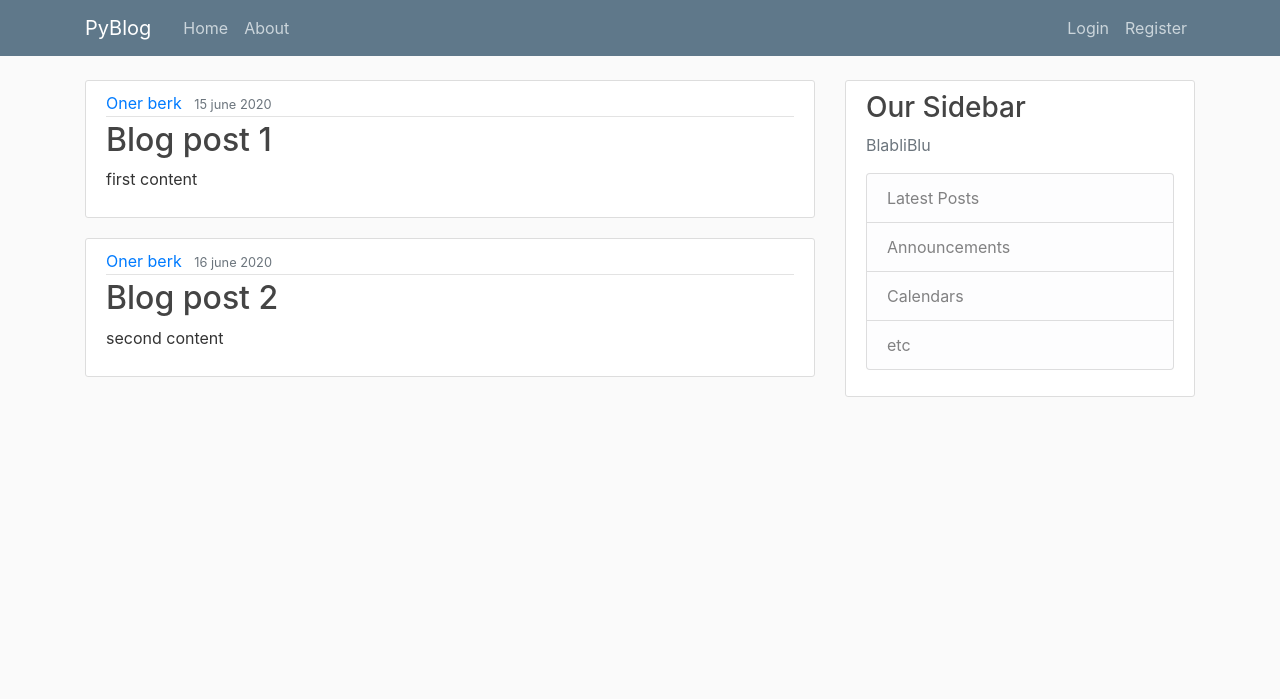
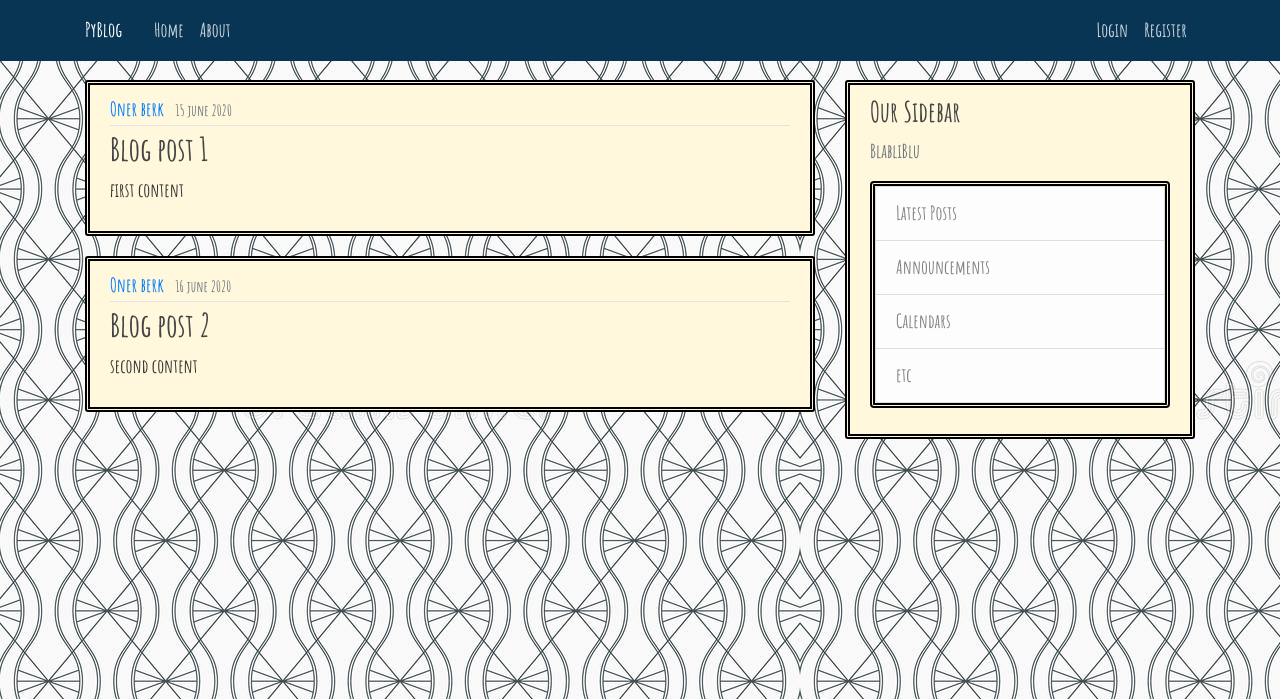
Before and after one commit to OnerBerk/PyBlog, a Flask app: page / in a window 1280 px wide. Shown: the top 699 px of the page. Run offline with Flask 2, Linux system fonts and the light colour scheme; some libraries are stand-ins or nearby versions.

Commit message:
ADD CSS background , font , border, police

```diff
--- a/static/main.css
+++ b/static/main.css
@@ -1,7 +1,9 @@
     body {
-        background: #fafafa;
+        background-image: url(/static/images/fond2.jpg);
         color: #333333;
         margin-top: 5rem;
+        font-family: 'Amatic SC', cursive;
+        font-size: larger;
     }
 
     h1, h2, h3, h4, h5, h6 {
@@ -11,9 +13,9 @@
     .bg-steel {
         background-color: #5f788a;
     }
-
     .site-header .navbar-nav .nav-link {
         color: #cbd5db;
+
     }
 
     .site-header .navbar-nav .nav-link:hover {
@@ -25,11 +27,16 @@
     }
 
     .content-section {
-        background: #ffffff;
+        background: cornsilk;
         padding: 10px 20px;
-        border: 1px solid #dddddd;
+        border: 5px double black;
+        border-radius: 2%;
         border-radius: 3px;
         margin-bottom: 20px;
+    }
+    .list-group
+    {
+        border: 5px double black;
     }
 
     .article-title {
@@ -76,5 +83,9 @@
     }
 
     .account-heading {
-        font-size: 2.5rem;
+        font-size: 3.5rem;
     }
+    .navbar
+    {
+        background: #093555;
+    }
--- a/templates/layout.html
+++ b/templates/layout.html
@@ -1,6 +1,9 @@
 <!DOCTYPE html>
 <html lang="en">
 <head>
+    <!-- font family -->
+    <link href="https://fonts.googleapis.com/css2?family=Amatic+SC:wght@700&display=swap" rel="stylesheet">
+
     <!-- Required meta tags -->
     <meta charset="utf-8">
     <meta name="viewport" content="width=device-width, initial-scale=1, shrink-to-fit=no">
@@ -8,7 +11,8 @@
     <!-- Bootstrap CSS -->
     <link rel="stylesheet" href="https://stackpath.bootstrapcdn.com/bootstrap/4.5.0/css/bootstrap.min.css" integrity="sha384-9aIt2nRpC12Uk9gS9baDl411NQApFmC26EwAOH8WgZl5MYYxFfc+NcPb1dKGj7Sk" crossorigin="anonymous">
 
-    <link rel="stylesheet" type="text/css" href="{{ url_for('static', filename='main.css' ) }} ">
+    <!-- <link rel="stylesheet" type="text/css" href="{{ url_for('static', filename='main.css' ) }} "> -->
+    <link rel="stylesheet" type="text/css" href="/static/main.css">
 
     {% if title %}
         <title> PyBlog - {{ title }} </title>
```
Also changed, not shown: static/images/fond2.jpg (added).
